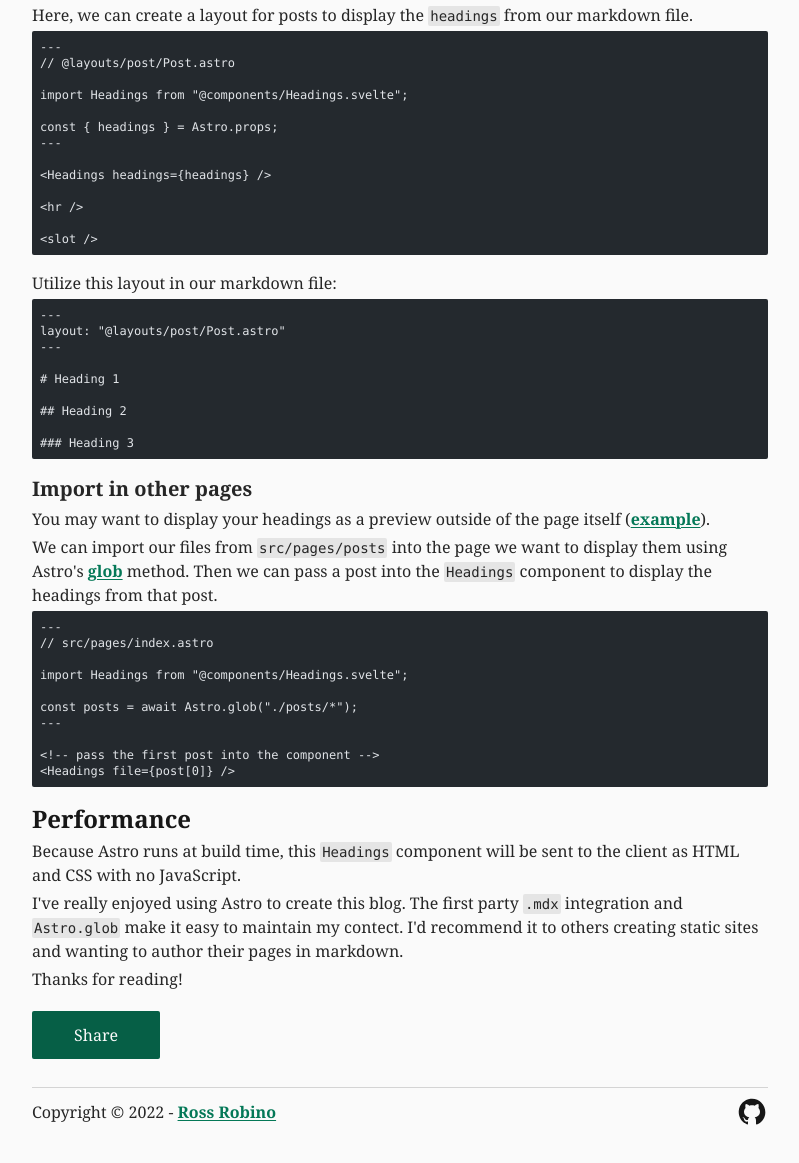
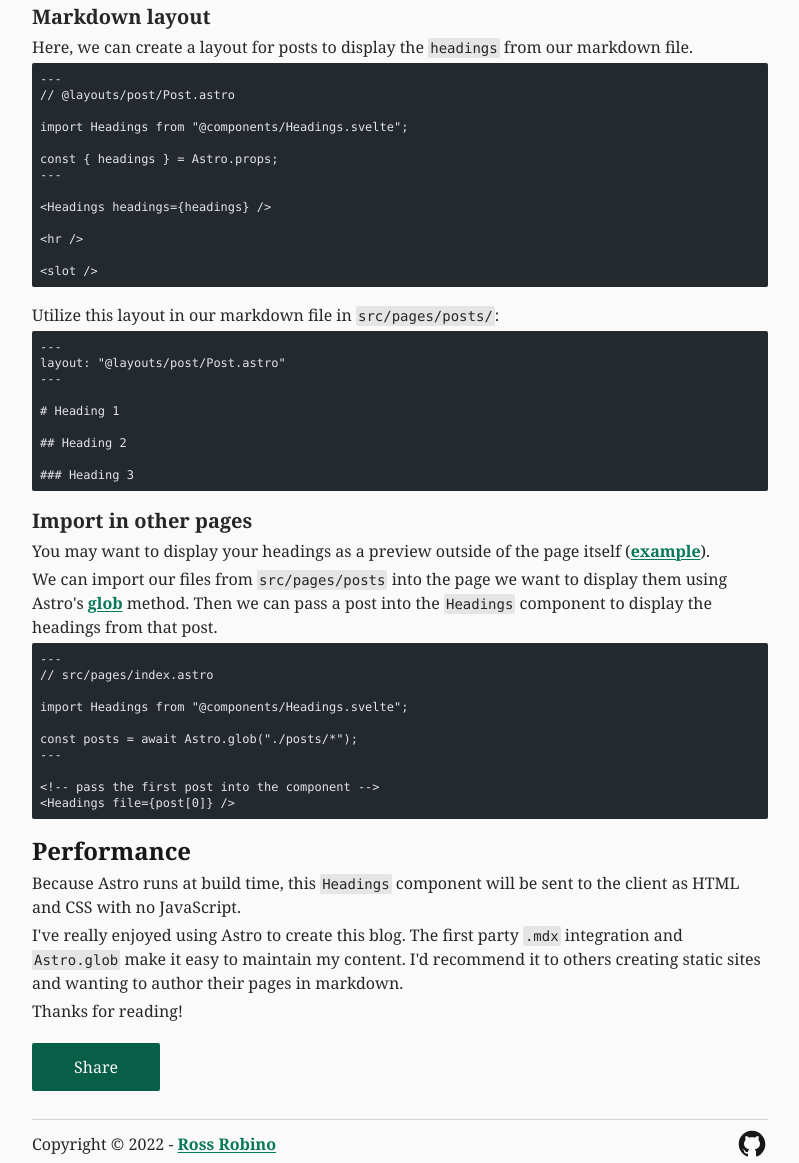
Before and after one commit to rossrobino/blog, an Astro site: page /posts/headings-astro-svelte in a window 1280 px wide. Shown: the part 2180-3343 px from the top of the page, without its empty margins (240-1039 px from the left). Before the commit the page ends 3316 px from the top, so only its background shows below. Built offline with nearby package versions, Linux system fonts and the light colour scheme; Astro itself is replaced by a stand-in of ours; code samples lack their colours.

Commit message:
fix typo

````diff
--- a/src/pages/posts/headings-astro-svelte.mdx
+++ b/src/pages/posts/headings-astro-svelte.mdx
@@ -30,6 +30,8 @@
 - `slug` contains the [automatically generated id](https://docs.astro.build/en/guides/markdown-content/#heading-ids) which we will utilize in our link
 
 ```svelte
+<!-- Headings.svelte -->
+
 <script>
 	// props - accepts entire file or just the headings
 	export let headings = [];
@@ -120,7 +122,7 @@
 <slot />
 ```
 
-Utilize this layout in our markdown file:
+Utilize this layout in our markdown file in `src/pages/posts/`:
 
 ```mdx
 ---
@@ -157,6 +159,6 @@
 
 Because Astro runs at build time, this `Headings` component will be sent to the client as HTML and CSS with no JavaScript.
 
-I've really enjoyed using Astro to create this blog. The first party `.mdx` integration and `Astro.glob` make it easy to maintain my contect. I'd recommend it to others creating static sites and wanting to author their pages in markdown.
+I've really enjoyed using Astro to create this blog. The first party `.mdx` integration and `Astro.glob` make it easy to maintain my content. I'd recommend it to others creating static sites and wanting to author their pages in markdown.
 
 Thanks for reading!
````
